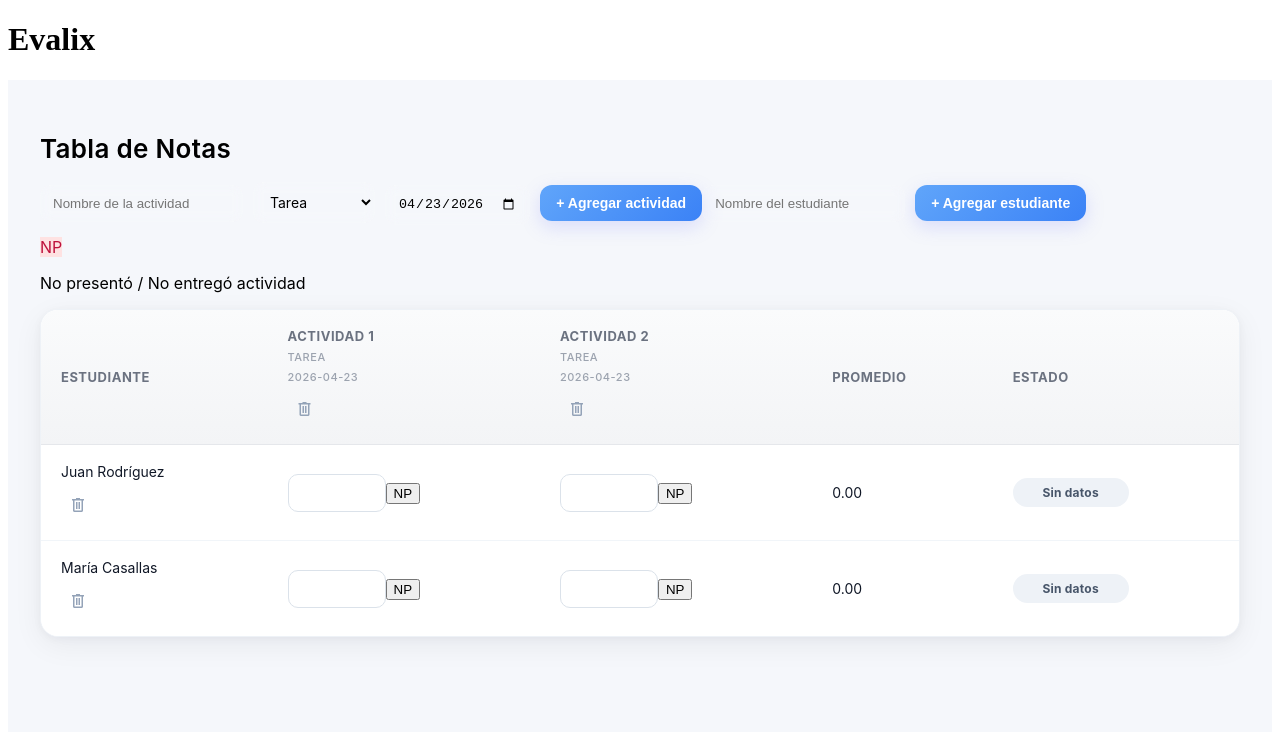
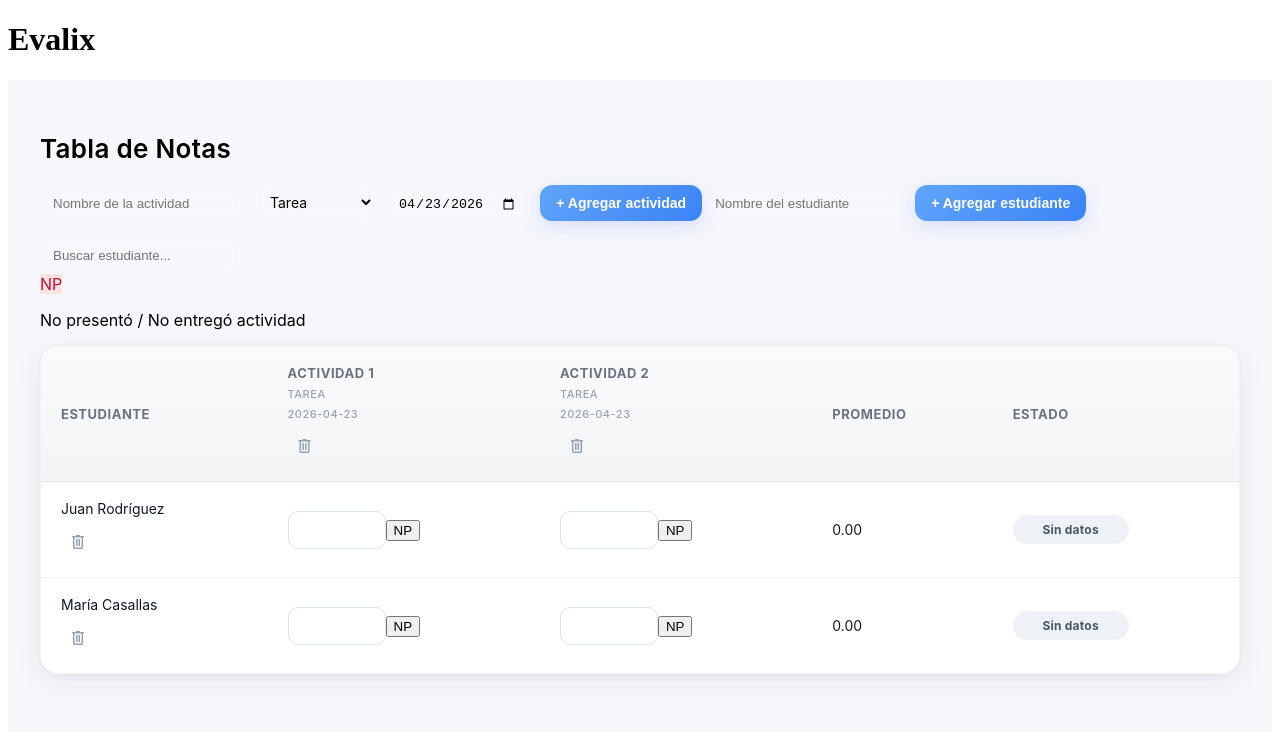
Before and after one commit to Frixix/Evalix, a React (Vite) app: page / in a window 1280 px wide. Shown: the top 732 px of the page. Built offline with nearby package versions, Linux system fonts and the light colour scheme.

Commit message:
Feat : Busqueda del alumno

```diff
--- a/src/components/TablaNotas.jsx
+++ b/src/components/TablaNotas.jsx
@@ -21,13 +21,11 @@ function TablaNotas() {
   // ESTADOS PRINCIPALES
   // ================================
   const [estudiantes, setEstudiantes] = useState(estudiantesMock);
-
   const [nombreActividad, setNombreActividad] = useState("");
   const [fechaActividad, setFechaActividad] = useState(hoy);
   const [categoriaActividad, setCategoriaActividad] = useState("Tarea");
-
   const [nombreEstudiante, setNombreEstudiante] = useState("");
-
+  const [busqueda, setBusqueda] = useState("");
   const [actividades, setActividades] = useState([
     {
       id: 1,
@@ -95,6 +93,13 @@ function TablaNotas() {
     );
   }, [estudiantes, actividades]);
 
+
+
+  const estudiantesFiltrados = estudiantes.filter((est) =>
+    est.nombre
+      .toLowerCase()
+      .includes(busqueda.toLowerCase())
+  );
   // ================================
   // PROMEDIO
   // ================================
@@ -270,21 +275,18 @@ function TablaNotas() {
 
     setNombreEstudiante("");
   };
+
   // ================================
   // ELIMINAR ACTIVIDAD
   // ================================
-  const eliminarActividad = (
-    actividadId
-  ) => {
-    const nuevasActividades =
-      actividades.filter(
+  const eliminarActividad = (actividadId) => {
+  const nuevasActividades = actividades.filter(
       (act) => act.id !== actividadId
     );
 
     setActividades(nuevasActividades);
 
-    const estudiantesActualizados =
-      estudiantes.map((est) => {
+    const estudiantesActualizados = estudiantes.map((est) => {
       const nuevasNotas = {
         ...est.notas
       };
@@ -367,6 +369,14 @@ function TablaNotas() {
           + Agregar estudiante
         </button>
 
+          {/* Buscar estudiante */}
+          <input
+            type="text"
+            placeholder="Buscar estudiante..."
+            value={busqueda}
+            onChange={(e) => setBusqueda(e.target.value)}
+          />
+
       <div className="leyenda-np">
         <span className="badge-np">NP</span>
         <p>
@@ -420,7 +430,7 @@ function TablaNotas() {
           </thead>
 
           <tbody>
-            {estudiantes.map((est) => {
+            {estudiantesFiltrados.map((est) => {
               const promedio =
                 calcularPromedio(
                   est.notas,
```
Also changed, not shown: 1 other file (tests, documents, lock files or other folders). Lines whose indentation alone changed are shown as unchanged.
